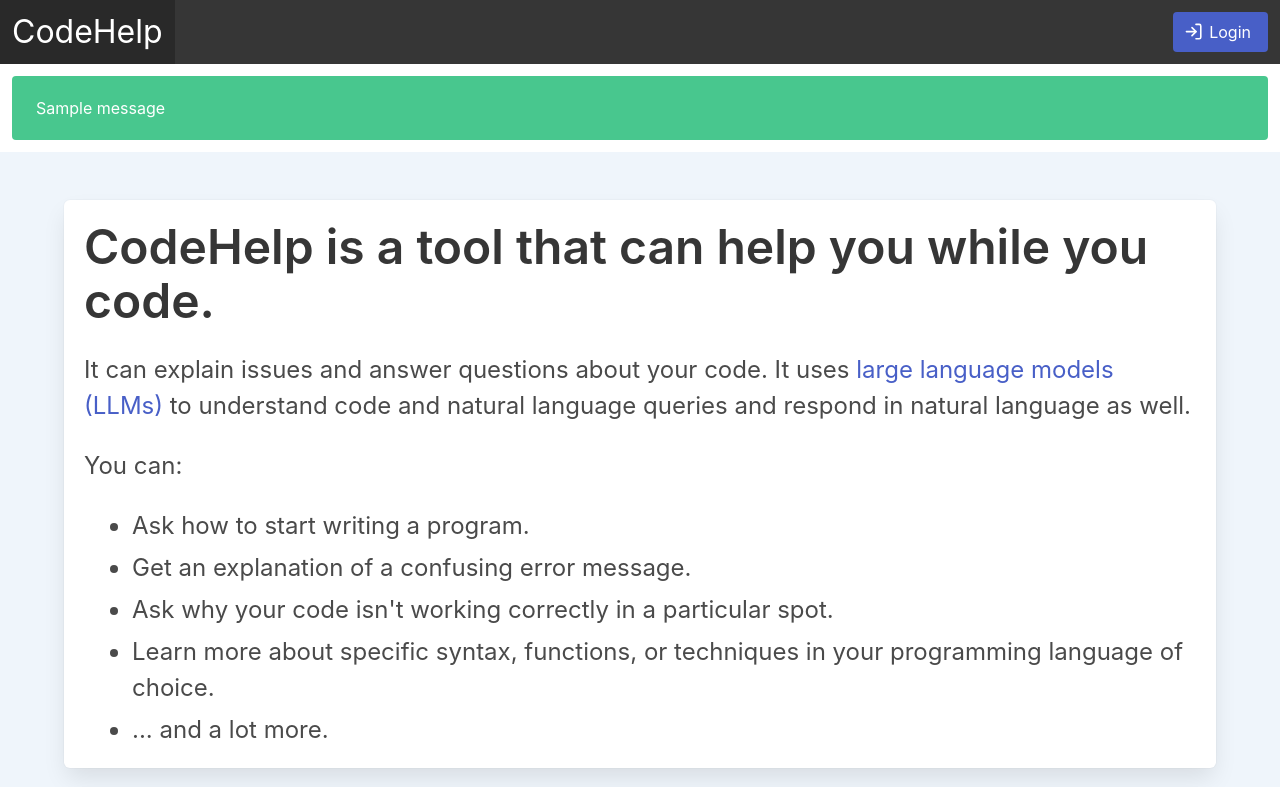
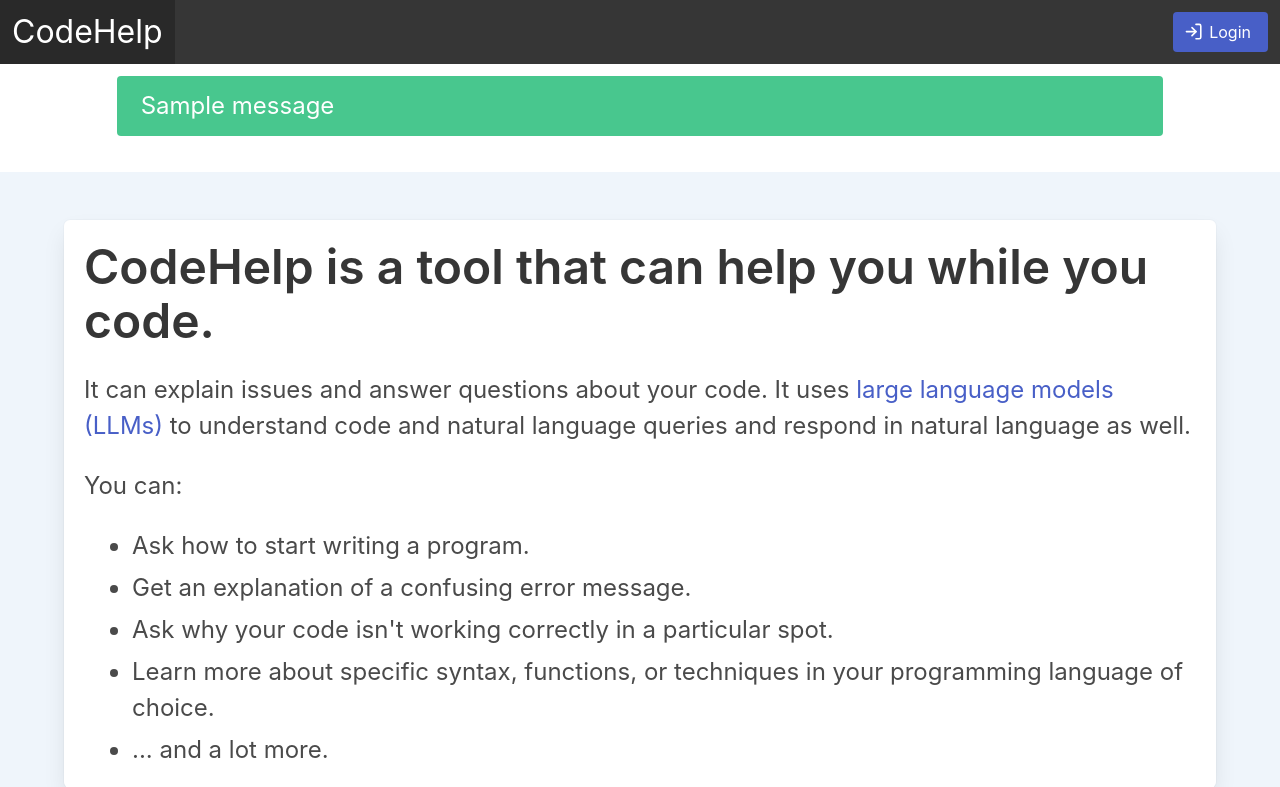
Before and after one commit to liffiton/Gen-Ed, a Flask app: page / in a window 1280 px wide. Shown: the top 787 px of the page. Run offline with Flask 3, Linux system fonts and the light colour scheme; tables that the repository leaves empty hold one stand-in row (values such as "Sample post"); one stand-in notice (Sample message) is shown; data that the repository does not hold is empty; some libraries are stand-ins or nearby versions.

Commit message:
Better visibility, readability for flashed messages.

```diff
--- a/shared/templates/base.html
+++ b/shared/templates/base.html
@@ -169,9 +169,9 @@ ${ options.searchable ?
     <main class="site-content">
       {% with messages = get_flashed_messages(with_categories=true) %}
       {% if messages %}
-        <section class="section p-3">
+        <section class="section columns p-5">
           {% for category, message in messages %}
-            <div class="notification {% if category == "message" %}is-primary{% else %}is-{{category}}{% endif %}">
+            <div class="notification column is-10 is-offset-1 is-size-4 pl-5 {% if category == "message" %}is-info{% else %}is-{{category}}{% endif %}">
               {{ message }}
             </div>
           {% endfor %}
```
